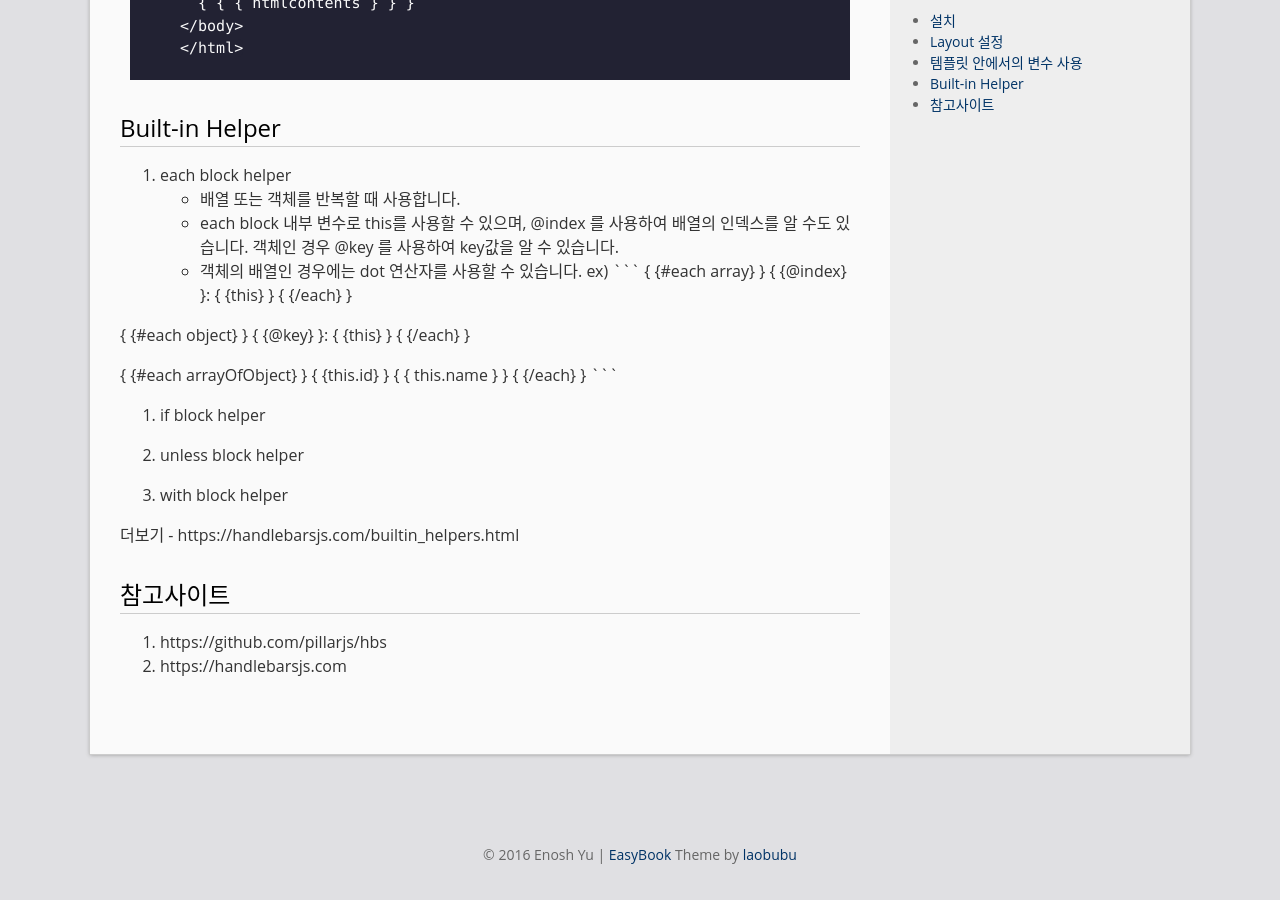
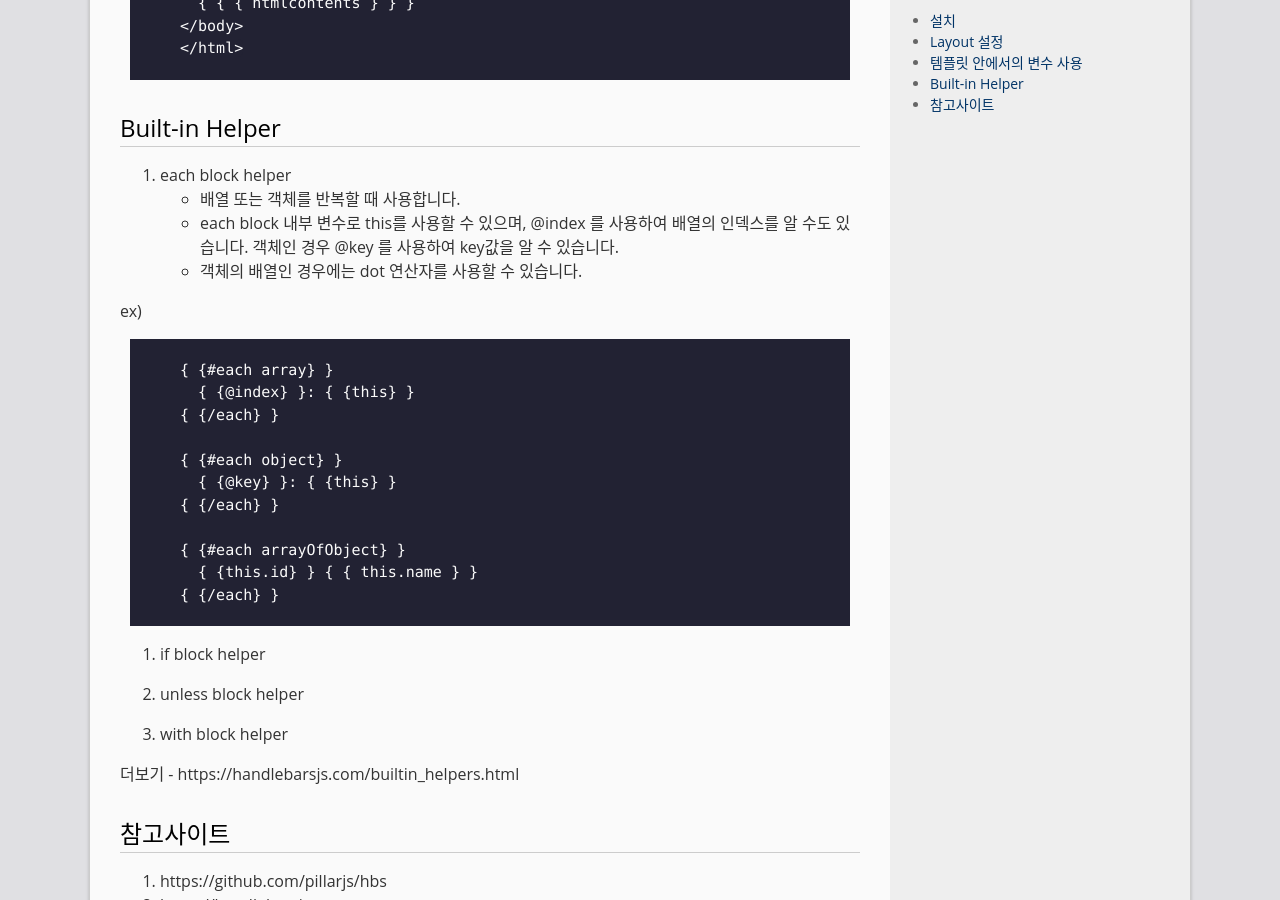
Before and after one commit to Enosh-Yu/enosh-yu.github.io, a Jekyll site: the page built from _posts/2019-05-01-how-to-use-handlebars.md, in a window 1280 px wide and 900 px high, scrolled down 3321 px. Built offline with Jekyll 4.4.1, drawn with Linux system fonts in a browser that asks for light colours; comment, search, counter and statistics services are not loaded.

Commit message:
modify post

````diff
--- a/_posts/2019-05-01-how-to-use-handlebars.md
+++ b/_posts/2019-05-01-how-to-use-handlebars.md
@@ -141,8 +141,10 @@ Built-in Helper
 -  배열 또는 객체를 반복할 때 사용합니다.
 - each block 내부 변수로 this를 사용할 수 있으며, @index 를 사용하여 배열의 인덱스를 알 수도 있습니다. 객체인 경우 @key 를 사용하여 key값을 알 수 있습니다.
 - 객체의 배열인 경우에는 dot 연산자를 사용할 수 있습니다.
+
 ex)
-```
+
+<pre>
 { {#each array} }
   { {@index} }: { {this} }
 { {/each} }
@@ -154,7 +156,7 @@ ex)
 { {#each arrayOfObject} }
   { {this.id} } { { this.name } }
 { {/each} }
-```
+</pre>
 
 2. if block helper
 
````
